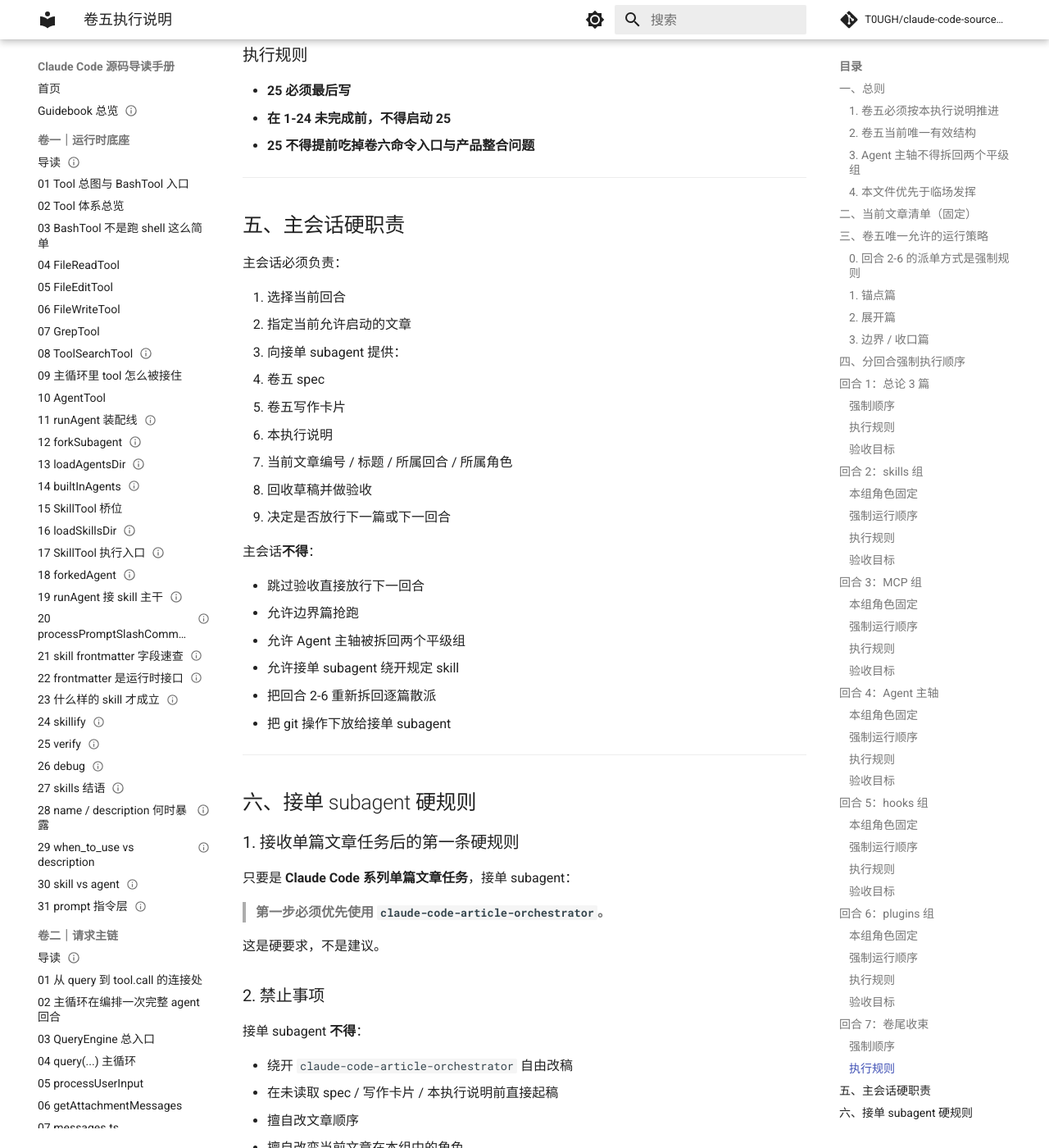
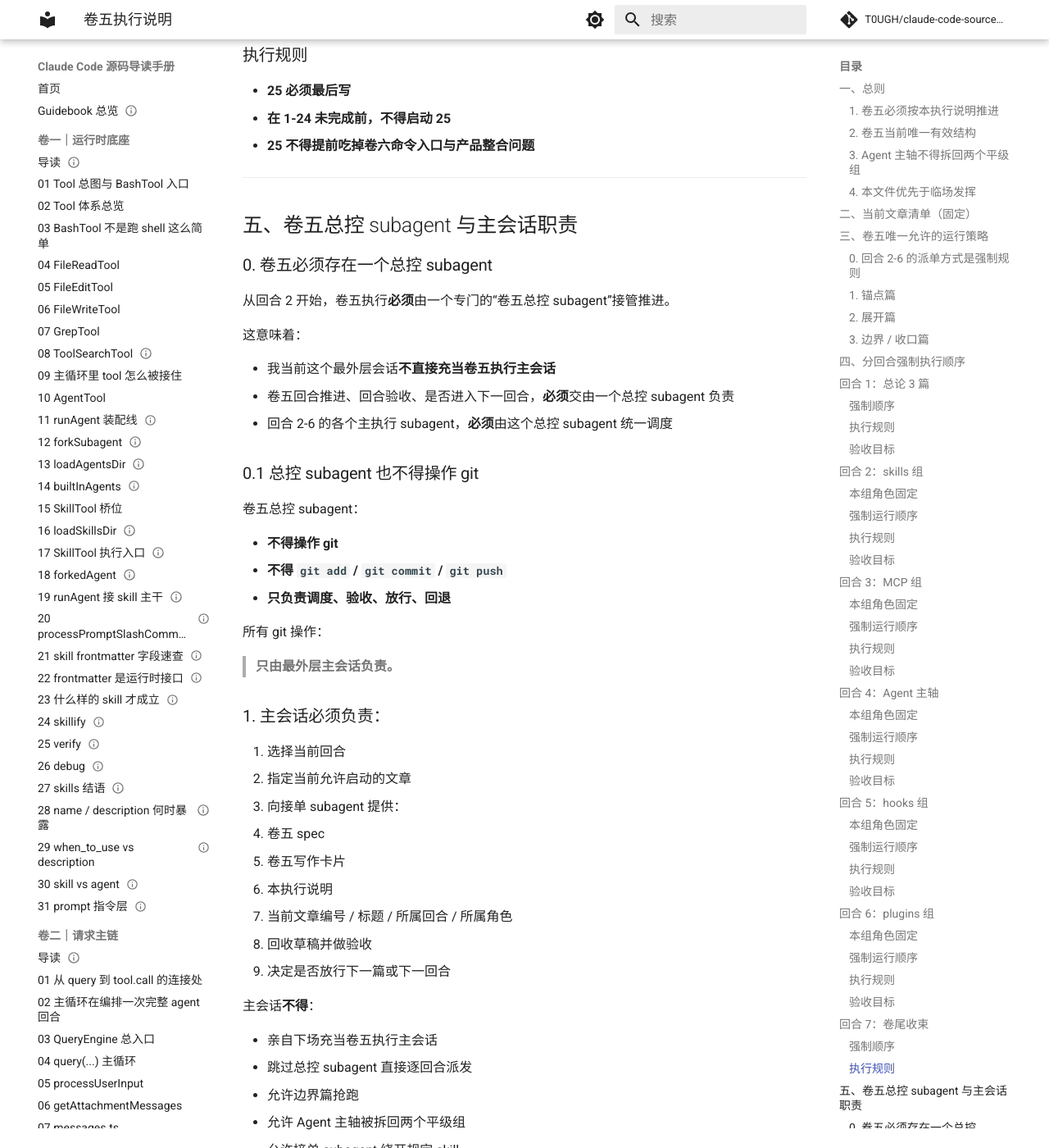
Before and after one commit to T0UGH/claude-code-source-guide, an MkDocs documentation site: the page built from docs/guidebookv2/volume-5/README-production-order.md, in a window 1280 px wide and 1400 px high, scrolled down 9728 px. Shown: the whole window at 82% size. Built offline with MkDocs 1.6.1 and Material for MkDocs 9.7.7, drawn with Linux system fonts in a browser that asks for light colours; comment, search, counter and statistics services are not loaded; some of the changed text lies outside the part shown.

Commit message:
require volume 5 control subagent

```diff
--- a/docs/guidebookv2/volume-5/README-production-order.md
+++ b/docs/guidebookv2/volume-5/README-production-order.md
@@ -359,9 +359,31 @@ updated: 2026-04-07
 
 ---
 
-## 五、主会话硬职责
+## 五、卷五总控 subagent 与主会话职责
 
-主会话必须负责：
+### 0. 卷五必须存在一个总控 subagent
+
+从回合 2 开始，卷五执行**必须**由一个专门的“卷五总控 subagent”接管推进。
+
+这意味着：
+
+- 我当前这个最外层会话**不直接充当卷五执行主会话**
+- 卷五回合推进、回合验收、是否进入下一回合，**必须**交由一个总控 subagent 负责
+- 回合 2-6 的各个主执行 subagent，**必须**由这个总控 subagent 统一调度
+
+### 0.1 总控 subagent 也不得操作 git
+
+卷五总控 subagent：
+
+- **不得操作 git**
+- **不得 `git add` / `git commit` / `git push`**
+- **只负责调度、验收、放行、回退**
+
+所有 git 操作：
+
+> **只由最外层主会话负责。**
+
+### 1. 主会话必须负责：
 
 1. 选择当前回合
 2. 指定当前允许启动的文章
@@ -375,12 +397,13 @@ updated: 2026-04-07
 
 主会话**不得**：
 
-- 跳过验收直接放行下一回合
+- 亲自下场充当卷五执行主会话
+- 跳过总控 subagent 直接逐回合派发
 - 允许边界篇抢跑
 - 允许 Agent 主轴被拆回两个平级组
 - 允许接单 subagent 绕开规定 skill
 - 把回合 2-6 重新拆回逐篇散派
-- 把 git 操作下放给接单 subagent
+- 把 git 操作下放给总控 subagent或接单 subagent
 
 ---
 
```
